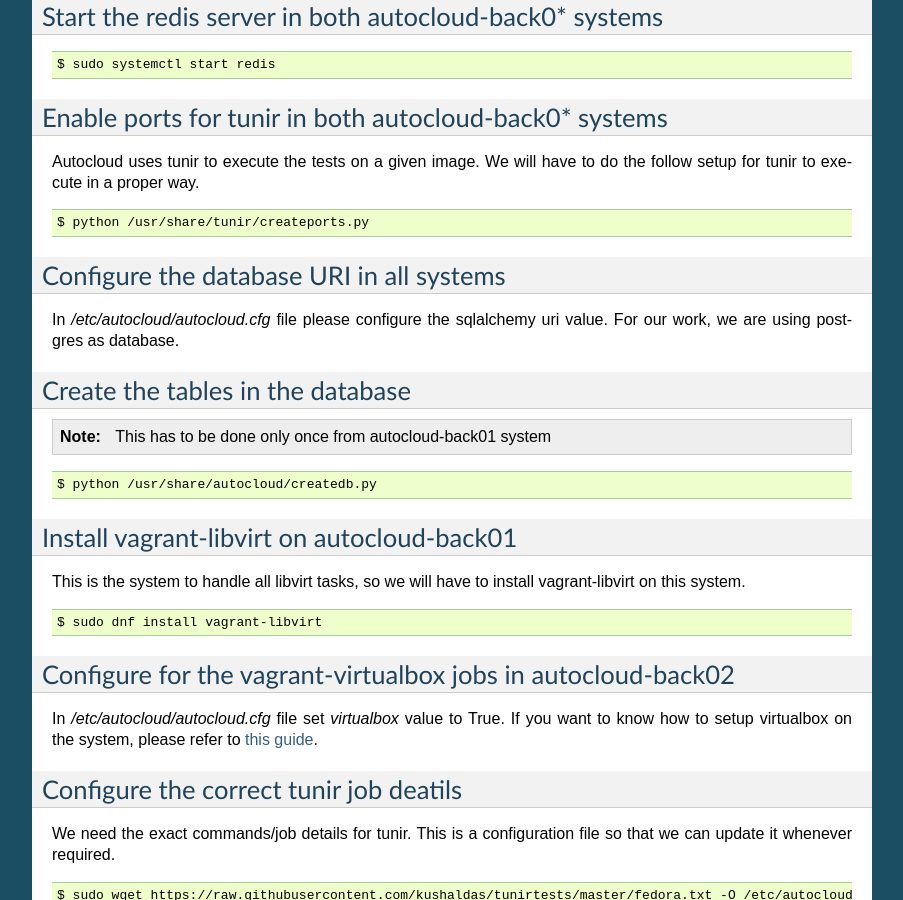
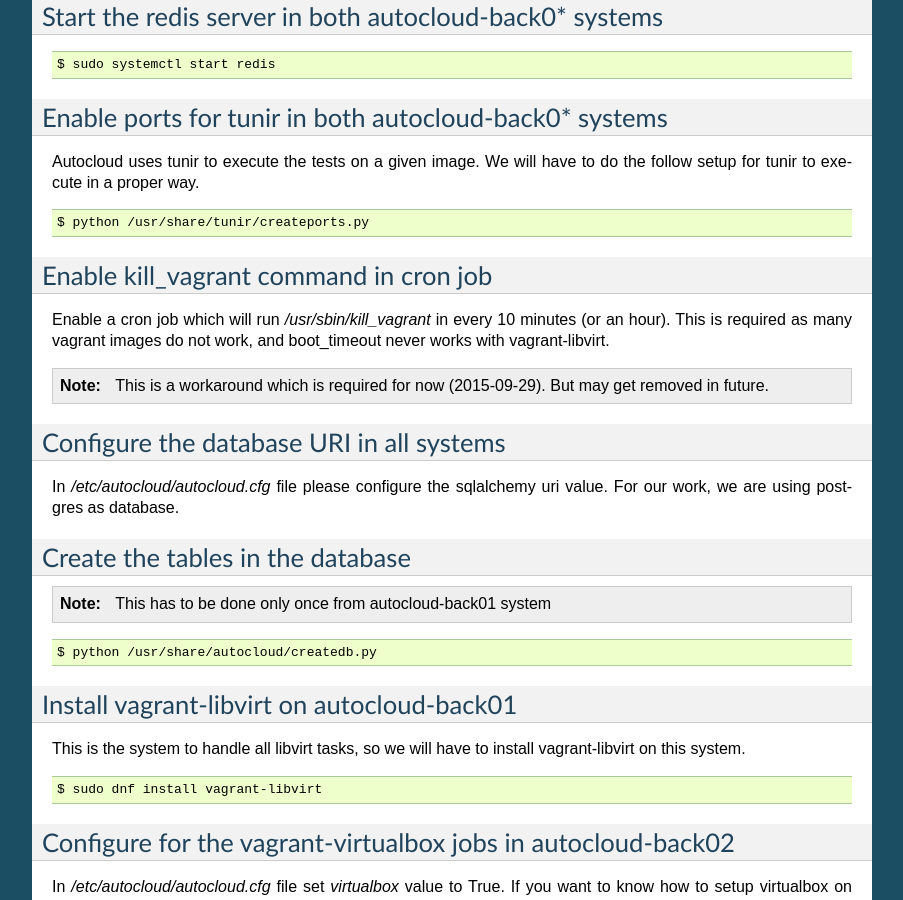
Before and after one commit to kushaldas/autocloud, a Sphinx documentation site: the page built from docs/setup.rst, in a window 1280 px wide and 900 px high, scrolled down 1255 px. Shown: the whole window, without its empty margins (198-1101 px from the left). Built offline with Sphinx 7.4.7, drawn with Linux system fonts in a browser that asks for light colours; some of the changed text lies outside the part shown.

Commit message:
Adds kill_vagrant cron job details to docs.

```diff
--- a/docs/setup.rst
+++ b/docs/setup.rst
@@ -45,6 +45,15 @@ to execute in a proper way.
 ::
 
     $ python /usr/share/tunir/createports.py
+
+Enable kill_vagrant command in cron job
+----------------------------------------
+
+Enable a cron job which will run */usr/sbin/kill_vagrant* in every 10 minutes (or an hour). This is required
+as many vagrant images do not work, and boot_timeout never works with vagrant-libvirt.
+
+.. note:: This is a workaround which is required for now (2015-09-29). But may get removed in future.
+
 
 Configure the database URI in all systems
 ------------------------------------------
```
